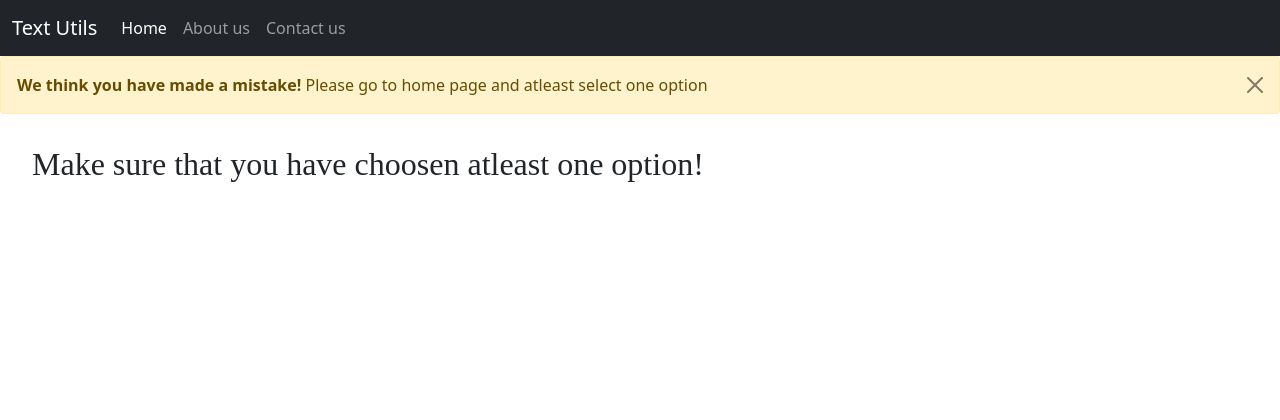
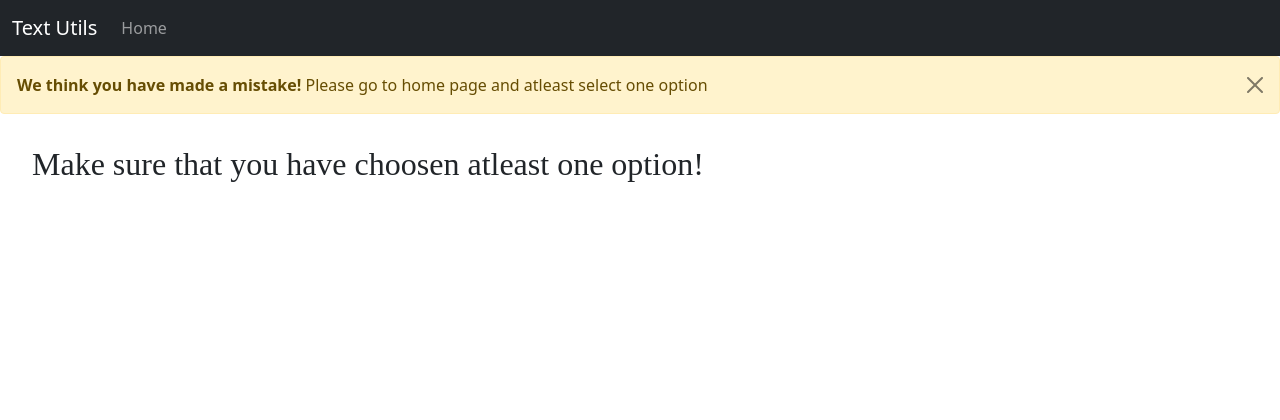
Before and after one commit to ronit-bhati/text-utils, a Django app: page /analyze/ in a window 1280 px wide. Shown: the top 420 px of the page. Run offline with Django 3.2, Linux system fonts and the light colour scheme.

Commit message:
Updated Navbar and fixed extra LIs

```diff
--- a/templates/base.html
+++ b/templates/base.html
@@ -31,13 +31,7 @@
             <div class="collapse navbar-collapse" id="navbarNavDropdown">
                 <ul class="navbar-nav">
                     <li class="nav-item">
-                        <a class="nav-link active" aria-current="page" href="/">Home</a>
-                    </li>
-                    <li class="nav-item">
-                        <a class="nav-link" href="#">About us</a>
-                    </li>
-                    <li class="nav-item">
-                        <a class="nav-link" href="#">Contact us</a>
+                        <a class="nav-link {% block active-nav %} {% endblock %}" aria-current="page" href="/">Home</a>
                     </li>
                 </ul>
             </div>
--- a/templates/index.html
+++ b/templates/index.html
@@ -3,6 +3,7 @@
 {% block css %}
 <link rel="stylesheet" href="{% static 'css/style-index.css' %}"> {% endblock css %}
 {% block title %}Text Utils{% endblock title %}
+{% block active-nav %} active {% endblock active-nav %}
 
 {% block body %}
 <div class="container-fluid main-screen">
--- a/textutils/urls.py
+++ b/textutils/urls.py
@@ -1,30 +1,6 @@
-"""textutils URL Configuration
-
-The `urlpatterns` list routes URLs to views. For more information please see:
-    https://docs.djangoproject.com/en/3.2/topics/http/urls/
-Examples:
-Function views
-    1. Add an import:  from my_app import views
-    2. Add a URL to urlpatterns:  path('', views.home, name='home')
-Class-based views
-    1. Add an import:  from other_app.views import Home
-    2. Add a URL to urlpatterns:  path('', Home.as_view(), name='home')
-Including another URLconf
-    1. Import the include() function: from django.urls import include, path
-    2. Add a URL to urlpatterns:  path('blog/', include('blog.urls'))
-"""
 from django.contrib import admin
 from django.urls import path
 from . import views
-
-# urlpatterns = [
-#     path('admin/', admin.site.urls),
-#     path('', views.index, name='index'),
-#     path('about/', views.about, name='about')
-# ]
-
-
-
 
 urlpatterns = [
     path('admin/', admin.site.urls),
--- a/textutils/views.py
+++ b/textutils/views.py
@@ -1,4 +1,3 @@
-# I have created this file - ronit
 from django import http
 from django.http import HttpResponse
 from django.shortcuts import render
```
